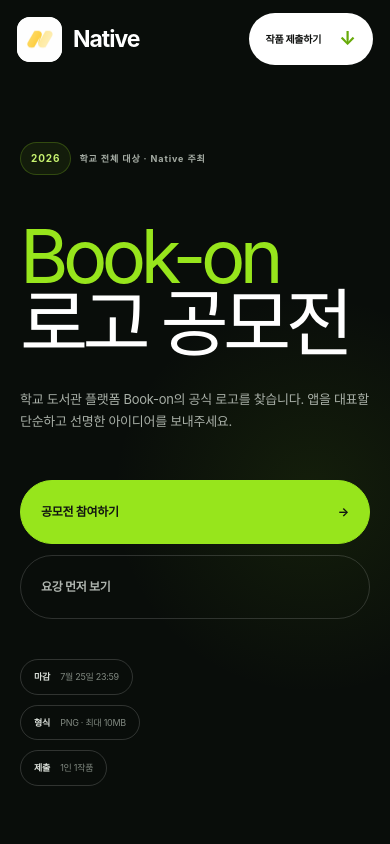
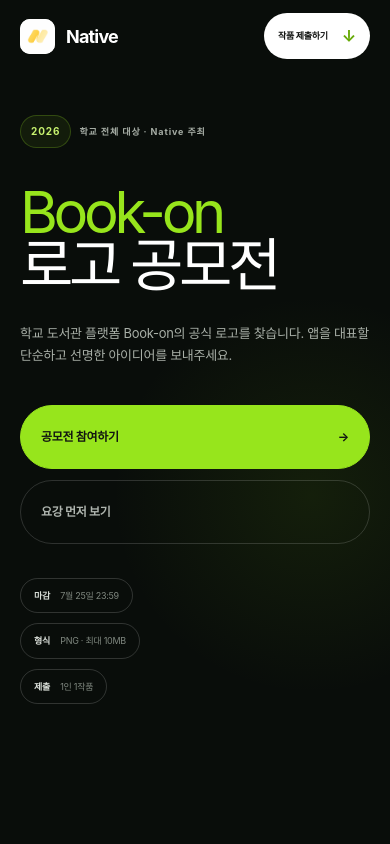
Before and after one commit to team-native/native-official-web, a Next.js app: page /book-on-logo-contest in a window 390 px wide. Shown: the top 844 px of the page. Built offline with nearby package versions, Linux system fonts and the light colour scheme.

Commit message:
fix: restore contest hero proportions

```diff
--- a/app/book-on-logo-contest/contest.css
+++ b/app/book-on-logo-contest/contest.css
@@ -370,45 +370,54 @@
 }
 
 /* Restored text-first contest hero */
-.contest-header { grid-template-columns: 1fr auto; }
-.contest-header .contest-brand { font-size: clamp(25px, 2.4vw, 37px); }
+.contest-header { width: min(1280px, calc(100% - 80px)); grid-template-columns: 1fr auto; }
+.contest-header .contest-brand { font-size: 29px; }
 .contest-header .contest-brand > span { width: 70px; height: 70px; border-radius: 20px; }
 .contest-header nav { grid-column: 2; }
 .contest-header-cta { height: 90px; padding: 0 28px; gap: 42px; font-size: 16px; }
 .contest-header-cta span { font-size: 28px; }
 .contest-hero {
-  min-height: max(920px, 100svh);
-  padding: clamp(205px, 16vw, 245px) max(3.4vw, 34px) 60px;
+  min-height: max(1240px, 100svh);
+  padding: 220px 0 60px;
   display: block;
   border-radius: 0;
   background: radial-gradient(circle at 80% 55%, rgba(111, 175, 18, .11), transparent 34%), #090d0a;
 }
-.contest-hero-copy { width: 100%; max-width: none; }
-.contest-eyebrow { font-size: clamp(11px, 1.2vw, 18px); }
-.contest-eyebrow span { padding: 13px 19px; font-size: clamp(12px, 1.3vw, 20px); }
-.contest-hero h1 { max-width: none; margin: 65px 0 45px; font-size: clamp(82px, 10.3vw, 150px); line-height: .91; letter-spacing: -.075em; }
+.contest-hero-copy { width: min(1280px, calc(100% - 80px)); max-width: none; margin-inline: auto; }
+.contest-eyebrow { font-size: 16px; }
+.contest-eyebrow span { padding: 13px 19px; font-size: 17px; }
+.contest-hero h1 { max-width: none; margin: 64px 0 44px; font-size: clamp(92px, 10.3vw, 140px); line-height: .91; letter-spacing: -.075em; }
 .contest-hero h1 em { color: #97e51c; }
-.contest-hero-copy > p { max-width: none; color: #a8afa7; font-size: clamp(15px, 1.65vw, 26px); line-height: 1.7; }
-.contest-hero-actions { width: 100%; margin-top: clamp(60px, 7vw, 100px); align-items: stretch; flex-direction: column; gap: 20px; }
-.contest-hero-actions a { width: 100%; height: clamp(78px, 8vw, 116px); padding: 0 clamp(28px, 4vw, 52px); justify-content: space-between; border-color: rgba(255,255,255,.15); color: #afb5af; font-size: clamp(14px, 1.4vw, 21px); }
+.contest-hero-copy > p { max-width: 960px; color: #a8afa7; font-size: 22px; line-height: 1.7; }
+.contest-hero-actions { width: 100%; margin-top: 88px; align-items: stretch; flex-direction: column; gap: 20px; }
+.contest-hero-actions a { width: 100%; height: 110px; padding: 0 48px; justify-content: space-between; border-color: rgba(255,255,255,.15); color: #afb5af; font-size: 19px; }
 .contest-hero-actions a:first-child { border-color: #97e51c; background: #97e51c; color: #121611; }
-.contest-hero-facts { margin-top: clamp(52px, 6vw, 80px); display: flex; align-items: flex-start; flex-direction: column; gap: 16px; }
-.contest-hero-facts span { width: fit-content; padding: 15px 22px; border-color: rgba(255,255,255,.16); color: #7f877f; font-size: clamp(10px, 1.05vw, 15px); }
+.contest-hero-facts { margin-top: 68px; display: flex; align-items: flex-start; flex-direction: column; gap: 16px; }
+.contest-hero-facts span { width: fit-content; padding: 15px 22px; border-color: rgba(255,255,255,.16); color: #7f877f; font-size: 14px; }
 .contest-hero-facts b { margin-right: 8px; color: #d9ded8; }
 
+@media (max-width: 1050px) and (min-width: 761px) {
+  .contest-header, .contest-hero-copy { width: calc(100% - 56px); }
+  .contest-hero { min-height: 1120px; padding-top: 170px; }
+  .contest-hero h1 { margin-top: 48px; font-size: clamp(76px, 10vw, 96px); }
+  .contest-hero-actions { margin-top: 56px; }
+  .contest-hero-actions a { height: 88px; }
+}
+
 @media (max-width: 760px) {
-  .contest-header { width: calc(100% - 34px); height: 78px; }
-  .contest-header .contest-brand { font-size: 23px; }
-  .contest-header .contest-brand > span { width: 45px; height: 45px; border-radius: 13px; }
-  .contest-header-cta { height: 52px; padding: 0 17px; gap: 18px; font-size: 10px; }
-  .contest-header-cta span { font-size: 19px; }
-  .contest-hero { min-height: 900px; padding: 142px 20px 56px; }
+  .contest-header { width: calc(100% - 40px); height: 72px; }
+  .contest-header .contest-brand { font-size: 18px; }
+  .contest-header .contest-brand > span { width: 35px; height: 35px; border-radius: 10px; }
+  .contest-header-cta { height: 46px; padding: 0 14px; gap: 14px; font-size: 9px; }
+  .contest-header-cta span { font-size: 16px; }
+  .contest-hero { min-height: 900px; padding: 115px 20px 56px; }
+  .contest-hero-copy { width: 100%; margin-inline: 0; }
   .contest-eyebrow { gap: 8px; font-size: 9px; letter-spacing: .1em; }
   .contest-eyebrow span { padding: 8px 10px; font-size: 10px; }
-  .contest-hero h1 { margin: 48px 0 30px; font-size: clamp(58px, 19vw, 82px); }
+  .contest-hero h1 { margin: 38px 0 30px; font-size: clamp(58px, 10.5vw, 70px); }
   .contest-hero-copy > p { font-size: 13px; }
-  .contest-hero-actions { margin-top: 48px; gap: 11px; }
+  .contest-hero-actions { margin-top: 39px; gap: 11px; }
   .contest-hero-actions a { height: 64px; padding-inline: 20px; font-size: 12px; }
-  .contest-hero-facts { margin-top: 40px; gap: 10px; }
+  .contest-hero-facts { margin-top: 34px; gap: 10px; }
   .contest-hero-facts span { padding: 10px 13px; font-size: 9px; }
 }
```
